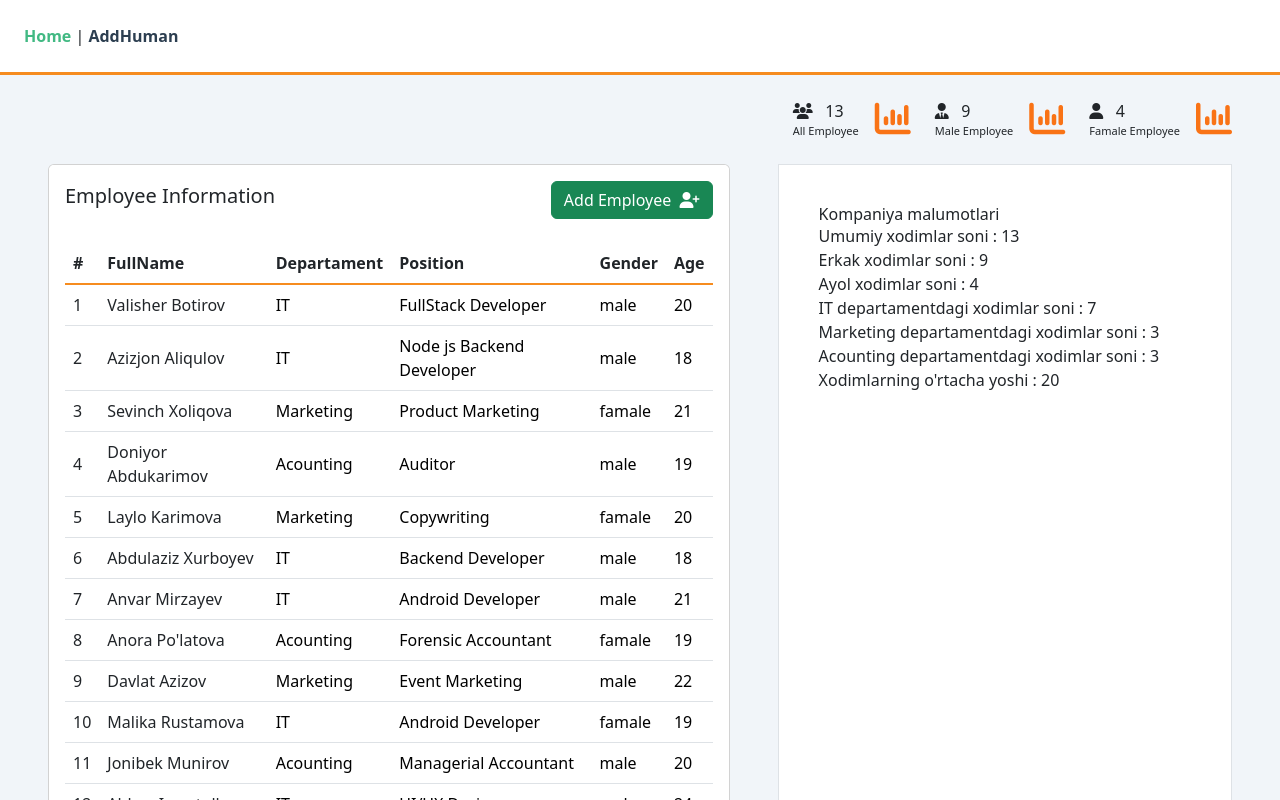
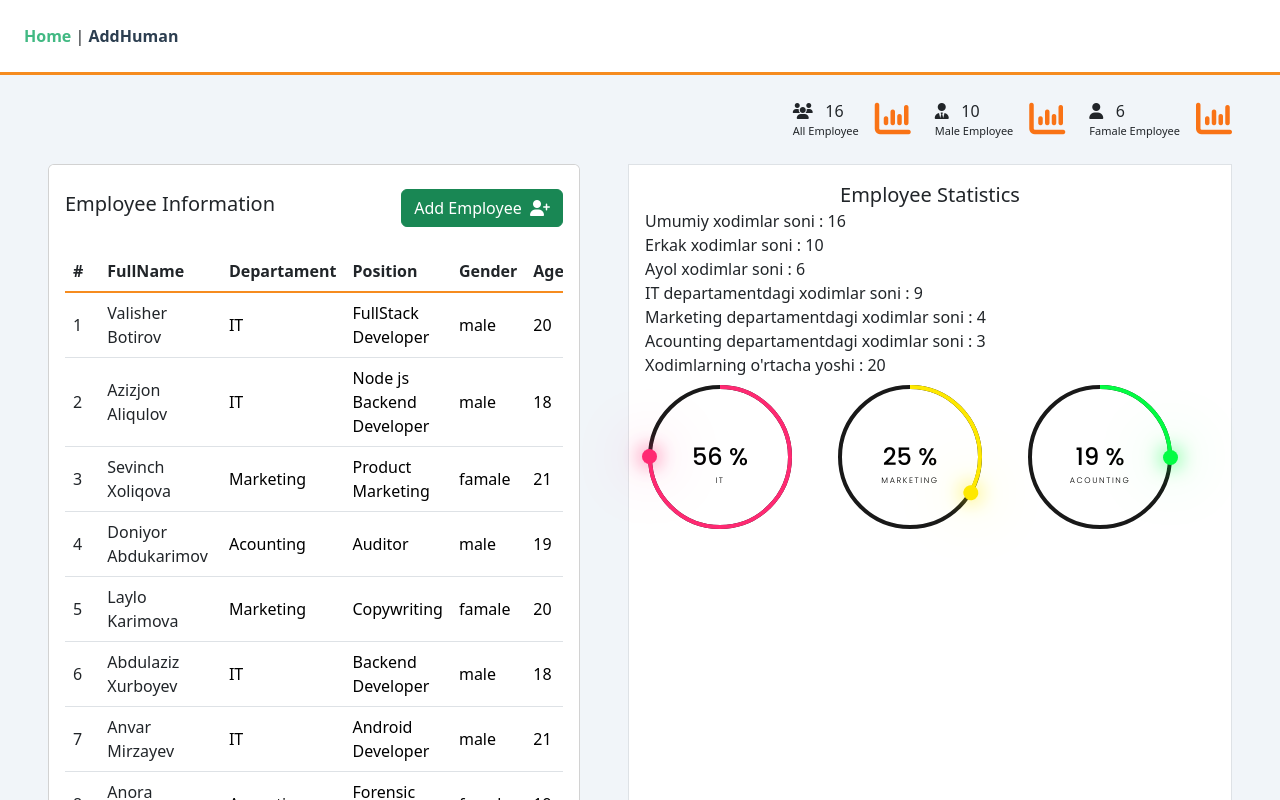
Before and after one commit to ValisherBotirov/UIC-Group-Task, a Vue app: page / in a window 1280 px wide. Shown: the top 800 px of the page. Built offline with nearby package versions, Linux system fonts and the light colour scheme; data requests are answered from the project's data file.

Commit message:
Departamentlar statistikasini ko'rsatuvchi componenet qo'shdim

```diff
--- a/data/db.json
+++ b/data/db.json
@@ -103,6 +103,30 @@
       "gender": "male",
       "age": 22,
       "id": 13
+    },
+    {
+      "fullName": "Ozoda Mirzayeva",
+      "departament": "Marketing",
+      "position": "HR Manager",
+      "gender": "famale",
+      "age": 21,
+      "id": 14
+    },
+    {
+      "fullName": "Rustam Soliyev",
+      "departament": "IT",
+      "position": ".NET Developer",
+      "gender": "male",
+      "age": 23,
+      "id": 15
+    },
+    {
+      "fullName": "Marjona Arzimurodova",
+      "departament": "IT",
+      "position": "Python Developer",
+      "gender": "famale",
+      "age": 18,
+      "id": 16
     }
   ]
 }
--- a/public/output.css
+++ b/public/output.css
@@ -875,6 +875,18 @@ video {
   padding: 24px;
 }
 
+.p-2 {
+  padding: 0.5rem;
+}
+
+.p-4 {
+  padding: 1rem;
+}
+
+.p-3 {
+  padding: 0.75rem;
+}
+
 .py-2 {
   padding-top: 0.5rem;
   padding-bottom: 0.5rem;
@@ -1050,6 +1062,10 @@ video {
   font-weight: 500;
 }
 
+.uppercase {
+  text-transform: uppercase;
+}
+
 .text-red-400 {
   --tw-text-opacity: 1;
   color: rgb(248 113 113 / var(--tw-text-opacity));
--- /dev/null
+++ b/src/components/Diagrams.vue
@@ -0,0 +1,191 @@
+const styleScript=()=>{ }
+
+<template>
+  <div class="container">
+    <div id="time">
+      <div class="circle" style="--color: #ff2972">
+        <div class="dots h_dot" ref="departamentIT"></div>
+        <svg>
+          <circle cx="70" cy="70" r="70"></circle>
+          <circle cx="70" cy="70" r="70" id="hh"></circle>
+        </svg>
+        <div id="hours" class="text-black">
+          {{ itProsent }} % <br /><span class="text-[16px]">IT</span>
+        </div>
+      </div>
+      <div class="circle" style="--color: #fee800">
+        <div class="dots m_dot" ref="departamentM"></div>
+        <svg>
+          <circle cx="70" cy="70" r="70"></circle>
+          <circle cx="70" cy="70" r="70" id="mm"></circle>
+        </svg>
+        <div id="minutes" class="text-black">
+          {{ marketingProsent }} % <br /><span>Marketing</span>
+        </div>
+      </div>
+      <div class="circle" style="--color: #04fc43">
+        <div class="dots s_dot" ref="departamentA"></div>
+        <svg>
+          <circle cx="70" cy="70" r="70"></circle>
+          <circle cx="70" cy="70" r="70" id="ss"></circle>
+        </svg>
+        <div id="seconds" class="text-black">
+          {{ acountingProsent }} % <br /><span>Acounting</span>
+        </div>
+      </div>
+      <div class="ap">
+        <div id="ampm">AM</div>
+      </div>
+    </div>
+  </div>
+</template>
+
+<script>
+const styleScript = (count1, count2, count3) => {
+  let hh = document.getElementById("hh");
+  let mm = document.getElementById("mm");
+  let ss = document.getElementById("ss");
+
+  let dotH = document.querySelector(".h_dot");
+  let dotM = document.querySelector(".m_dot");
+  let dotS = document.querySelector(".s_dot");
+
+  hh.style.strokeDashoffset = 440 - (440 * +count1 * 5) / 60;
+  mm.style.strokeDashoffset = 440 - (440 * +count2 * 5) / 60;
+  ss.style.strokeDashoffset = 440 - (440 * +count3 * 5) / 60;
+
+  dotH.style.transform = `rotate(${+count1 * 5 * 6}deg)`;
+  dotM.style.transform = `rotate(${+count2 * 5 * 6}deg)`;
+  dotS.style.transform = `rotate(${+count3 * 5 * 6}deg)`;
+};
+
+export default {
+  props: ["counts"],
+  data() {
+    return {
+      itProsent: "",
+      marketingProsent: "",
+      acountingProsent: "",
+    };
+  },
+  methods: {
+    addStyle() {
+      console.log(this.counts);
+      this.itProsent = Math.round((this.counts[0] * 100) / this.counts[3]);
+      this.marketingProsent = Math.round(
+        (this.counts[1] * 100) / this.counts[3]
+      );
+      this.acountingProsent = Math.round(
+        (this.counts[2] * 100) / this.counts[3]
+      );
+    },
+  },
+
+  mounted() {
+    styleScript(this.counts[0], this.counts[1], this.counts[2]);
+    this.addStyle();
+  },
+};
+</script>
+
+<style scoped>
+@import url("https://fonts.googleapis.com/css2?family=Poppins:wght@100;300;400;500;600;700;800;900&display=swap");
+
+* {
+  margin: 0;
+  padding: 0;
+  box-sizing: border-box;
+  font-family: "Poppins", sans-serif;
+}
+
+.container {
+  width: 100%;
+  min-height: 20vh;
+  display: flex;
+  justify-content: center;
+  align-items: center;
+  /* background: #2f363e; */
+}
+
+#time {
+  display: flex;
+  gap: 40px;
+  color: #fff;
+}
+
+#time .circle {
+  position: relative;
+  width: 150px;
+  height: 150px;
+  display: flex;
+  justify-content: center;
+  align-items: center;
+}
+
+#time .circle svg {
+  position: relative;
+  width: 150px;
+  height: 150px;
+  transform: rotate(270deg);
+}
+
+#time .circle svg circle {
+  width: 100%;
+  height: 100%;
+  fill: transparent;
+  stroke: #191919;
+  stroke-width: 4px;
+  transform: translate(5px, 5px);
+}
+
+#time .circle svg circle:nth-child(2) {
+  stroke: var(--color);
+  stroke-dasharray: 440;
+}
+
+#time div {
+  position: absolute;
+  text-align: center;
+  font-size: 1.5rem;
+  font-weight: 500;
+}
+
+#time div span {
+  position: absolute;
+  transform: translate(-50%, 0px);
+  font-size: 0.5rem;
+  font-weight: 300;
+  letter-spacing: 0.1rem;
+  text-transform: uppercase;
+}
+
+#time .ap {
+  position: relative;
+  font-size: 1rem;
+  transform: translate(-20px);
+}
+
+.dots {
+  position: absolute;
+  width: 100%;
+  height: 100%;
+  display: flex;
+  justify-content: center;
+  z-index: 10;
+}
+
+.dots::before {
+  content: "";
+  position: absolute;
+  top: -3px;
+  width: 15px;
+  height: 15px;
+  background: var(--color);
+  border-radius: 50%;
+  box-shadow: 0 0 20px var(--color), 0 0 60px var(--color);
+}
+span {
+  font-size: 16px;
+  font-weight: 800;
+}
+</style>
--- a/src/views/HomeView.vue
+++ b/src/views/HomeView.vue
@@ -1,28 +1,27 @@
 <template>
-
-<div class = "flex gap-4 justify-end bg-slate-100 pt-4 px-5">
-  <div class ="flex gap-3 item-center">
-    <div class = "flex flex-col">
-      <p><i class="fa-solid fa-users"></i> &nbsp; {{allCount}}</p>
-      <p class = "text-[11px]">All Employee</p>
+  <div class="flex gap-4 justify-end bg-slate-100 pt-4 px-5">
+    <div class="flex gap-3 item-center">
+      <div class="flex flex-col">
+        <p><i class="fa-solid fa-users"></i> &nbsp; {{ allCount }}</p>
+        <p class="text-[11px]">All Employee</p>
       </div>
       <div class="">
         <i class="fa-solid fa-chart-column text-4xl text-orange-500"></i>
       </div>
     </div>
-   <div class ="flex gap-3 item-center">
-    <div class = "flex flex-col">
-      <p><i class="fa-solid fa-user-tie"></i> &nbsp; {{maleCount}}</p>
-      <p class = "text-[11px]">Male Employee</p>
+    <div class="flex gap-3 item-center">
+      <div class="flex flex-col">
+        <p><i class="fa-solid fa-user-tie"></i> &nbsp; {{ maleCount }}</p>
+        <p class="text-[11px]">Male Employee</p>
       </div>
       <div class="">
         <i class="fa-solid fa-chart-column text-4xl text-orange-500"></i>
       </div>
     </div>
-   <div class ="flex gap-3 item-center">
-    <div class = "flex flex-col">
-      <p><i class="fa-solid fa-user"></i> &nbsp; {{famaleCount}}</p>
-      <p class = "text-[11px]">Famale Employee</p>
+    <div class="flex gap-3 item-center">
+      <div class="flex flex-col">
+        <p><i class="fa-solid fa-user"></i> &nbsp; {{ famaleCount }}</p>
+        <p class="text-[11px]">Famale Employee</p>
       </div>
       <div class="">
         <i class="fa-solid fa-chart-column text-4xl text-orange-500"></i>
@@ -32,18 +31,22 @@
 
   <div class="home grid grid-cols-[3fr_2fr] bg-slate-100 pt-4 px-5 gap-5">
     <!-- Xodimlar ro'yxati -->
-     <div class = "card ">
+    <div class="card">
       <div class="card-header bg-white border-b-none border-none">
-        <div class = "flex justify-between items-center bg-white pt-2">
+        <div class="flex justify-between items-center bg-white pt-3">
           <h6 class="card-title text-xl font-medium">Employee Information</h6>
-          <button class= "btn btn-success"><router-link to="/addUser" class="hover:text-white">Add Employee &nbsp;<i class="fa-solid fa-user-plus"></i></router-link></button>
+          <button class="btn btn-success">
+            <router-link to="/addUser" class="hover:text-white"
+              >Add Employee &nbsp;<i class="fa-solid fa-user-plus"></i
+            ></router-link>
+          </button>
         </div>
       </div>
-      <div class = "card-body ">
-        <div class = "table-responsive">
-          <table class = "table table-hover align-middle">
+      <div class="card-body">
+        <div class="table-responsive">
+          <table class="table table-hover align-middle">
             <thead>
-              <tr class = "border-b border-[#f68c1f] border-b-2">
+              <tr class="border-b border-[#f68c1f] border-b-2">
                 <th>#</th>
                 <th>FullName</th>
                 <th>Departament</th>
@@ -53,13 +56,17 @@
               </tr>
             </thead>
             <tbody>
-            <tr v-for = "(user,index) in users[0]" :key="user"  @click="toEmployee(user.id)">
-              <td class = "font-medium">{{index+1}}</td>
-              <td class="text-dark font-medium">{{user.fullName}}</td>
-              <td class = "text-black">{{user.departament}}</td>
-              <td class = "text-black">{{user.position}}</td>
-              <td class="text-black">{{user.gender}}</td>
-              <td class="text-black">{{user.age}}</td>
+              <tr
+                v-for="(user, index) in users[0]"
+                :key="user"
+                @click="toEmployee(user.id)"
+              >
+                <td class="font-medium">{{ index + 1 }}</td>
+                <td class="text-dark font-medium">{{ user.fullName }}</td>
+                <td class="text-black">{{ user.departament }}</td>
+                <td class="text-black">{{ user.position }}</td>
+                <td class="text-black">{{ user.gender }}</td>
+                <td class="text-black">{{ user.age }}</td>
               </tr>
             </tbody>
           </table>
@@ -69,93 +76,87 @@
 
     <!-- Kompaniya malumotlari -->
 
-   <div class = "border  p-10 h-full bg-white">
-    <h2 class = "center-text ">Kompaniya malumotlari</h2>
-     <p>Umumiy xodimlar soni : {{allCount}}</p>
-     <p>Erkak xodimlar soni : {{maleCount}}</p>
-     <p>Ayol xodimlar soni : {{famaleCount}}</p>
-     <p>IT departamentdagi xodimlar soni : {{itCount}}</p>
-     <p>Marketing departamentdagi xodimlar soni : {{marketingCount}}</p>
-     <p>Acounting departamentdagi xodimlar soni  : {{acountingCount}}</p>
-     <p>Xodimlarning o'rtacha yoshi : {{middleAge}}</p>
+    <div class="border p-3 h-full bg-white">
+      <h2 class="text-center text-xl font-medium">Employee Statistics</h2>
+      <p>Umumiy xodimlar soni : {{ allCount }}</p>
+      <p>Erkak xodimlar soni : {{ maleCount }}</p>
+      <p>Ayol xodimlar soni : {{ famaleCount }}</p>
+      <p>IT departamentdagi xodimlar soni : {{ itCount }}</p>
+      <p>Marketing departamentdagi xodimlar soni : {{ marketingCount }}</p>
+      <p>Acounting departamentdagi xodimlar soni : {{ acountingCount }}</p>
+      <p>Xodimlarning o'rtacha yoshi : {{ middleAge }}</p>
+      <Diagrams
+        v-if="allCount"
+        :counts="[itCount, marketingCount, acountingCount, allCount]"
+      />
     </div>
-
   </div>
-
 </template>
 
 <script>
-import axios from "axios"
-import Employee from "../components/Employee.vue"
-
-
-
+import axios from "axios";
+import Employee from "../components/Employee.vue";
+import Diagrams from "../components/Diagrams.vue";
 
 export default {
-  name: 'HomeView',
+  name: "HomeView",
 
-  components : {
-    Employee
+  components: {
+    Employee,
+    Diagrams,
   },
 
   data() {
     return {
-      users : [],
-       maleCount : 0,
-      famaleCount : 0,
-      allCount : null,
-      itCount : 0,
-      marketingCount : 0,
-      acountingCount : 0,
-      middleAge : 0,
-      sumAge : 0
-    }
+      users: [],
+      maleCount: 0,
+      famaleCount: 0,
+      allCount: null,
+      itCount: 0,
+      marketingCount: 0,
+      acountingCount: 0,
+      middleAge: 0,
+      sumAge: 0,
+    };
   },
 
   methods: {
     // Path bo'yicha chaqirib olish
-  toEmployee(id){
-    this.$router.push({path: `/emplyee/${id}`})
+    toEmployee(id) {
+      this.$router.push({ path: `/emplyee/${id}` });
     },
-    getOficeInfo(){
-       this.allCount = this.users[0].length
-       this.users[0].map(user => {
-         if(user.gender === "male"){
-          this.maleCount += 1
+    getOficeInfo() {
+      this.allCount = this.users[0].length;
+      this.users[0].map((user) => {
+        if (user.gender === "male") {
+          this.maleCount += 1;
         }
-    if(user.gender === "famale"){
-      this.famaleCount += 1
+        if (user.gender === "famale") {
+          this.famaleCount += 1;
         }
-    if(user.departament === "IT"){
-      this.itCount +=1
+        if (user.departament === "IT") {
+          this.itCount += 1;
         }
-    if(user.departament === "Marketing"){
-      this.marketingCount +=1
+        if (user.departament === "Marketing") {
+          this.marketingCount += 1;
         }
-    this.acountingCount = this.allCount - (this.marketingCount + this.itCount);
+        this.acountingCount =
+          this.allCount - (this.marketingCount + this.itCount);
 
-    this.sumAge = this.sumAge +(+user.age);
+        this.sumAge = this.sumAge + +user.age;
         // console.log(this.sumAge);
 
-    this.middleAge = Math.round(this.sumAge / this.allCount)
-   })
-
-  }
-
-
+        this.middleAge = Math.round(this.sumAge / this.allCount);
+      });
+    },
   },
 
   async mounted() {
     const res = await axios.get("http://localhost:3000/users");
     this.users.push(res.data);
-    this.getOficeInfo()
+    this.getOficeInfo();
   },
-}
+};
 </script>
 
-<style>
-.icon{
-/* color : orange; */
-
-}
-</style>
+<style></style>
```
Lines whose indentation alone changed are shown as unchanged.
